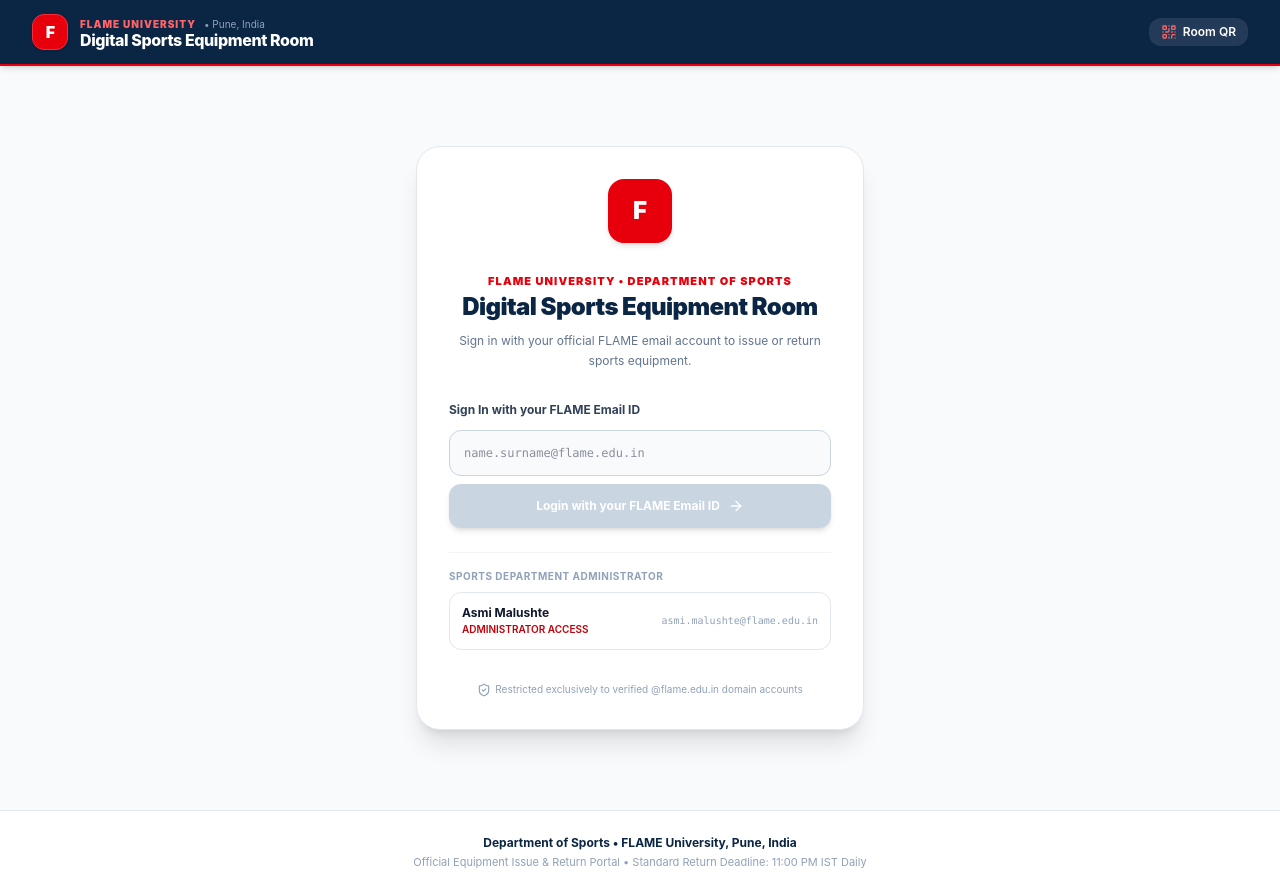
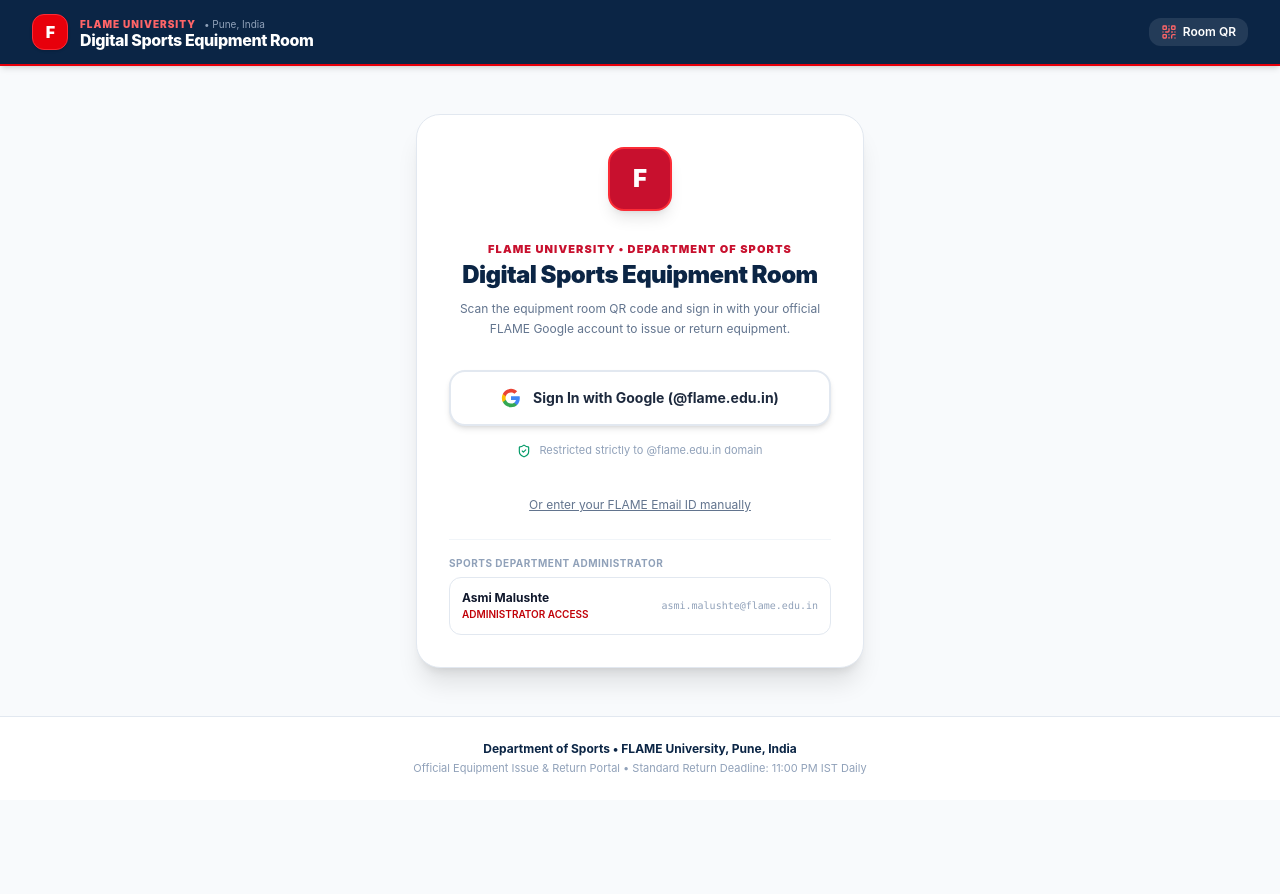
Before and after one commit to tiyxnx/flame-sports-equipment, a Next.js app: page / in a window 1280 px wide. After the commit the page ends 800 px from the top, so only its background shows below. Built offline with nearby package versions, Linux system fonts and the light colour scheme; no server answers.

Commit message:
feat: add Google Sign-In button and OAuth callback route

```diff
--- /dev/null
+++ b/src/app/auth/callback/route.ts
@@ -0,0 +1,43 @@
+import { NextRequest, NextResponse } from "next/server";
+import { createClient } from "@supabase/supabase-js";
+import { dbStore } from "@/lib/db/store";
+
+export async function GET(req: NextRequest) {
+  const requestUrl = new URL(req.url);
+  const code = requestUrl.searchParams.get("code");
+  const origin = requestUrl.origin;
+
+  const supabaseUrl = process.env.NEXT_PUBLIC_SUPABASE_URL;
+  const supabaseAnonKey = process.env.NEXT_PUBLIC_SUPABASE_ANON_KEY;
+
+  if (code && supabaseUrl && supabaseAnonKey) {
+    const supabase = createClient(supabaseUrl, supabaseAnonKey);
+    const { data, error } = await supabase.auth.exchangeCodeForSession(code);
+
+    if (error || !data.user) {
+      return NextResponse.redirect(`${origin}?error=${encodeURIComponent("Authentication failed with Google.")}`);
+    }
+
+    const email = data.user.email?.toLowerCase() || "";
+
+    // 1. Domain Enforcement: Must end with @flame.edu.in
+    if (!email.endsWith("@flame.edu.in")) {
+      await supabase.auth.signOut();
+      return NextResponse.redirect(
+        `${origin}?error=${encodeURIComponent(
+          "Access denied. Only official FLAME University (@flame.edu.in) Google accounts are permitted."
+        )}`
+      );
+    }
+
+    // 2. Synchronize user record in database
+    const fullName = data.user.user_metadata?.full_name || email.split("@")[0].replace(".", " ");
+    dbStore.authenticateUser(email, fullName);
+
+    // Redirect to home with authenticated email
+    const response = NextResponse.redirect(`${origin}?auth_success=${encodeURIComponent(email)}`);
+    return response;
+  }
+
+  return NextResponse.redirect(origin);
+}
--- a/src/app/page.tsx
+++ b/src/app/page.tsx
@@ -5,16 +5,31 @@
 import Header from "@/components/Header";
 import StudentDashboard from "@/components/StudentDashboard";
 import AdminDashboard from "@/components/AdminDashboard";
-import { ShieldCheck, ArrowRight, AlertCircle } from "lucide-react";
+import { supabase, isSupabaseConfigured } from "@/lib/supabase/client";
+import { ShieldCheck, AlertCircle, ArrowRight, Mail } from "lucide-react";
 
 export default function HomePage() {
   const [currentUser, setCurrentUser] = useState<User | null>(null);
   const [inputEmail, setInputEmail] = useState<string>("");
   const [authError, setAuthError] = useState<string | null>(null);
   const [isAuthenticating, setIsAuthenticating] = useState<boolean>(false);
+  const [showManualEmail, setShowManualEmail] = useState<boolean>(false);
 
-  // Restore authenticated session from localStorage if present
+  // Check URL parameters for OAuth callback or errors
   useEffect(() => {
+    if (typeof window !== "undefined") {
+      const urlParams = new URLSearchParams(window.location.search);
+      const errorMsg = urlParams.get("error");
+      const authEmail = urlParams.get("auth_success");
+
+      if (errorMsg) {
+        setAuthError(decodeURIComponent(errorMsg));
+        window.history.replaceState({}, document.title, window.location.pathname);
+      } else if (authEmail) {
+        handleDirectLogin(decodeURIComponent(authEmail));
+        window.history.replaceState({}, document.title, window.location.pathname);
+      } else {
+        // Restore session from localStorage
         const saved = localStorage.getItem("flame_sports_user");
         if (saved) {
           try {
@@ -24,9 +39,12 @@
             localStorage.removeItem("flame_sports_user");
           }
         }
+      }
+    }
   }, []);
 
-  const handleLogin = async (emailToAuth: string, customName?: string) => {
+  // Direct login / sync helper
+  const handleDirectLogin = async (emailToAuth: string, customName?: string) => {
     setIsAuthenticating(true);
     setAuthError(null);
 
@@ -54,35 +72,74 @@
     }
   };
 
-  const handleLogout = () => {
+  // Google OAuth Login Trigger
+  const handleGoogleSignIn = async () => {
+    setIsAuthenticating(true);
+    setAuthError(null);
+
+    if (supabase && isSupabaseConfigured) {
+      try {
+        const { error } = await supabase.auth.signInWithOAuth({
+          provider: "google",
+          options: {
+            redirectTo: `${window.location.origin}/auth/callback`,
+            queryParams: {
+              hd: "flame.edu.in", // Restricts to FLAME domain
+              prompt: "select_account",
+            },
+          },
+        });
+
+        if (error) {
+          setAuthError(error.message);
+          setIsAuthenticating(false);
+        }
+      } catch (err: unknown) {
+        const msg = err instanceof Error ? err.message : "Google Sign-In failed.";
+        setAuthError(msg);
+        setIsAuthenticating(false);
+      }
+    } else {
+      // If Supabase keys are not yet pasted into environment variables, explain clearly
+      setShowManualEmail(true);
+      setIsAuthenticating(false);
+    }
+  };
+
+  const handleLogout = async () => {
+    if (supabase && isSupabaseConfigured) {
+      try {
+        await supabase.auth.signOut();
+      } catch {
+        // ignore
+      }
+    }
     setCurrentUser(null);
     localStorage.removeItem("flame_sports_user");
   };
 
   return (
     <div className="min-h-screen flex flex-col bg-slate-50">
-      <Header
-        currentUser={currentUser}
-        onLogout={handleLogout}
-      />
+      <Header currentUser={currentUser} onLogout={handleLogout} />
 
-      <main className="flex-1 max-w-7xl w-full mx-auto p-4 sm:p-6 lg:p-8">
+      <main className="flex-1 max-w-7xl w-full mx-auto p-4 sm:p-6 lg:p-8 flex items-center justify-center">
         {!currentUser ? (
-          /* Clean Official Landing Page */
-          <div className="max-w-md mx-auto my-12 bg-white rounded-3xl p-8 shadow-xl border border-slate-200 text-center space-y-6">
-            <div className="mx-auto w-16 h-16 rounded-2xl bg-red-600 text-white font-black text-2xl flex items-center justify-center shadow-md">
+          /* Official FLAME Landing & Login Card */
+          <div className="w-full max-w-md bg-white rounded-3xl p-8 shadow-xl border border-slate-200 text-center space-y-6">
+            {/* University Crest Badge */}
+            <div className="mx-auto w-16 h-16 rounded-2xl bg-[#C8102E] text-white font-black text-2xl flex items-center justify-center shadow-lg border-2 border-red-500">
               F
             </div>
 
             <div className="space-y-2">
-              <span className="text-[11px] font-black tracking-widest text-red-600 uppercase">
+              <span className="text-[11px] font-black tracking-widest text-[#C8102E] uppercase">
                 FLAME University • Department of Sports
               </span>
               <h2 className="text-2xl font-black text-[#0B2545] tracking-tight">
                 Digital Sports Equipment Room
               </h2>
               <p className="text-xs text-slate-500 leading-relaxed max-w-sm mx-auto">
-                Sign in with your official FLAME email account to issue or return sports equipment.
+                Scan the equipment room QR code and sign in with your official FLAME Google account to issue or return equipment.
               </p>
             </div>
 
@@ -90,51 +147,100 @@
               <div className="p-3.5 bg-red-50 text-red-800 border border-red-200 rounded-xl text-xs flex items-start gap-2.5 text-left">
                 <AlertCircle className="w-4 h-4 text-red-600 shrink-0 mt-0.5" />
                 <div>
-                  <strong className="block font-semibold">Access Restricted</strong>
+                  <strong className="block font-semibold">Access Notice</strong>
                   {authError}
                 </div>
               </div>
             )}
 
-            {/* Email Authentication Entry */}
+            {/* PRIMARY ACTION: Sign In with Google */}
+            <div className="space-y-3 pt-2">
+              <button
+                type="button"
+                onClick={handleGoogleSignIn}
+                disabled={isAuthenticating}
+                className="w-full py-4 px-5 bg-white hover:bg-slate-50 text-slate-800 font-bold rounded-2xl border-2 border-slate-200 hover:border-slate-300 shadow-md transition flex items-center justify-center gap-3 text-sm active:scale-[0.99] disabled:opacity-50"
+              >
+                {/* Official Google Icon */}
+                <svg className="w-5 h-5 shrink-0" viewBox="0 0 24 24">
+                  <path
+                    fill="#4285F4"
+                    d="M22.56 12.25c0-.78-.07-1.53-.2-2.25H12v4.26h5.92c-.26 1.37-1.04 2.53-2.21 3.31v2.77h3.57c2.08-1.92 3.28-4.74 3.28-8.09z"
+                  />
+                  <path
+                    fill="#34A853"
+                    d="M12 23c2.97 0 5.46-.98 7.28-2.66l-3.57-2.77c-.98.66-2.23 1.06-3.71 1.06-2.86 0-5.29-1.93-6.16-4.53H2.18v2.84C3.99 20.53 7.7 23 12 23z"
+                  />
+                  <path
+                    fill="#FBBC05"
+                    d="M5.84 14.09c-.22-.66-.35-1.36-.35-2.09s.13-1.43.35-2.09V7.06H2.18C1.43 8.55 1 10.22 1 12s.43 3.45 1.18 4.94l2.85-2.22.81-.63z"
+                  />
+                  <path
+                    fill="#EA4335"
+                    d="M12 5.38c1.62 0 3.06.56 4.21 1.64l3.15-3.15C17.45 2.09 14.97 1 12 1 7.7 1 3.99 3.47 2.18 7.06l3.66 2.84c.87-2.6 3.3-4.52 6.16-4.52z"
+                  />
+                </svg>
+                {isAuthenticating
+                  ? "Connecting to Google..."
+                  : "Sign In with Google (@flame.edu.in)"}
+              </button>
+
+              <div className="flex items-center justify-center gap-2 pt-1 text-[11px] text-slate-400">
+                <ShieldCheck className="w-3.5 h-3.5 text-emerald-600" />
+                <span>Restricted strictly to @flame.edu.in domain</span>
+              </div>
+            </div>
+
+            {/* Or Sign in directly by typing email */}
+            <div className="pt-2">
+              {!showManualEmail ? (
+                <button
+                  type="button"
+                  onClick={() => setShowManualEmail(true)}
+                  className="text-xs text-slate-500 hover:text-slate-800 underline transition"
+                >
+                  Or enter your FLAME Email ID manually
+                </button>
+              ) : (
                 <form
                   onSubmit={(e) => {
                     e.preventDefault();
-                if (inputEmail) handleLogin(inputEmail);
+                    if (inputEmail) handleDirectLogin(inputEmail);
                   }}
-              className="space-y-3 pt-2 text-left"
+                  className="space-y-2 pt-2 text-left animate-in fade-in duration-150"
                 >
-              <label className="text-xs font-bold text-slate-700 block">
-                Sign In with your FLAME Email ID
+                  <label className="text-[11px] font-bold text-slate-600 flex items-center gap-1">
+                    <Mail className="w-3.5 h-3.5" /> Enter your official FLAME Email ID
                   </label>
-              <div className="space-y-2">
+                  <div className="flex gap-2">
                     <input
                       type="email"
                       required
                       placeholder="name.surname@flame.edu.in"
                       value={inputEmail}
                       onChange={(e) => setInputEmail(e.target.value)}
-                  className="w-full text-xs p-3.5 bg-slate-50 border border-slate-300 rounded-xl focus:outline-none focus:ring-2 focus:ring-red-500 text-slate-800 font-mono"
+                      className="flex-1 text-xs p-3 bg-slate-50 border border-slate-300 rounded-xl focus:outline-none focus:ring-2 focus:ring-red-500 text-slate-800 font-mono"
                     />
                     <button
                       type="submit"
                       disabled={!inputEmail || isAuthenticating}
-                  className="w-full py-3.5 px-4 bg-red-600 hover:bg-red-700 disabled:bg-slate-300 text-white font-bold rounded-xl shadow-md transition flex items-center justify-center gap-2 text-xs"
+                      className="px-4 py-3 bg-[#0B2545] hover:bg-[#133966] text-white font-bold rounded-xl text-xs transition flex items-center gap-1 shrink-0"
                     >
-                  {isAuthenticating ? "Verifying Account..." : "Login with your FLAME Email ID"}
-                  <ArrowRight className="w-4 h-4" />
+                      Login <ArrowRight className="w-3.5 h-3.5" />
                     </button>
                   </div>
                 </form>
+              )}
+            </div>
 
-            {/* Administrator Direct Access */}
+            {/* Quick Administrator Access */}
             <div className="pt-4 border-t border-slate-100 text-left">
-              <span className="text-[10px] font-bold text-slate-400 uppercase tracking-wider block mb-2">
+              <span className="text-[10px] font-bold text-slate-400 uppercase tracking-wider block mb-1.5">
                 Sports Department Administrator
               </span>
               <button
                 type="button"
-                onClick={() => handleLogin("asmi.malushte@flame.edu.in", "Asmi Malushte")}
+                onClick={() => handleDirectLogin("asmi.malushte@flame.edu.in", "Asmi Malushte")}
                 className="w-full p-3 rounded-xl border border-slate-200 hover:border-red-600 hover:bg-red-50/50 text-xs text-left transition flex items-center justify-between"
               >
                 <div>
@@ -145,11 +251,6 @@
                 </div>
                 <span className="text-[10px] text-slate-400 font-mono">asmi.malushte@flame.edu.in</span>
               </button>
-            </div>
-
-            <div className="pt-2 text-[10px] text-slate-400 flex items-center justify-center gap-1">
-              <ShieldCheck className="w-3.5 h-3.5 text-slate-400" />
-              Restricted exclusively to verified @flame.edu.in domain accounts
             </div>
           </div>
         ) : currentUser.role === "admin" ? (
--- /dev/null
+++ b/src/lib/supabase/client.ts
@@ -0,0 +1,14 @@
+import { createClient } from "@supabase/supabase-js";
+
+const supabaseUrl = process.env.NEXT_PUBLIC_SUPABASE_URL || "";
+const supabaseAnonKey = process.env.NEXT_PUBLIC_SUPABASE_ANON_KEY || "";
+
+export const isSupabaseConfigured = Boolean(
+  supabaseUrl &&
+  supabaseAnonKey &&
+  supabaseUrl !== "https://your-project.supabase.co"
+);
+
+export const supabase = isSupabaseConfigured
+  ? createClient(supabaseUrl, supabaseAnonKey)
+  : null;
```
Lines whose indentation alone changed are shown as unchanged.
